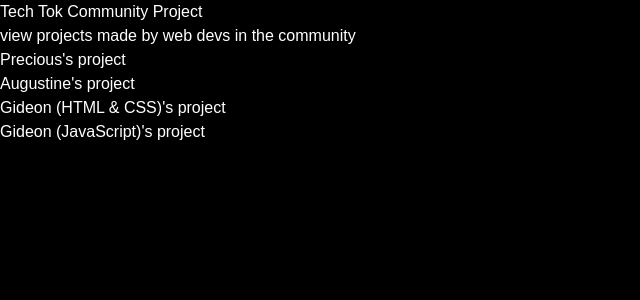
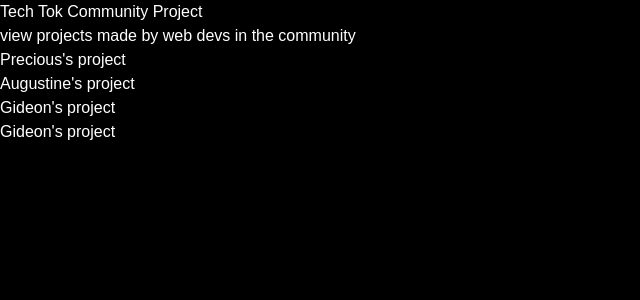
Before and after one commit to CrazzyDevs/Netflix-challenge, a React (Vite) app: page / in a window 1280 px wide. Shown: the top 300 px of the page, without its empty margins (0-640 px from the left). Built offline with nearby package versions, Linux system fonts and the light colour scheme; a web font is replaced by a local one.

Commit message:
final commit

```diff
--- a/src/data.js
+++ b/src/data.js
@@ -28,7 +28,7 @@ const data = [
 
   {
     id: 3,
-    name: "Gideon (HTML & CSS)",
+    name: "Gideon",
     image:
       "https://res.cloudinary.com/dzv6h1xcl/image/upload/v1683932544/Screenshot_2023-05-12_235352_wfousn.jpg",
     Technology: "HTML, CSS",
@@ -41,7 +41,7 @@ const data = [
   },
 {
   id: 4,
-  name: "Gideon (JavaScript)",
+  name: "Gideon",
   image:
     "https://res.cloudinary.com/datp0hkmw/image/upload/v1684561113/Screen_Shot_2023-05-20_at_5.38.01_AM_mocmhs.jpg",
   Technology: "JavaScript",
```
